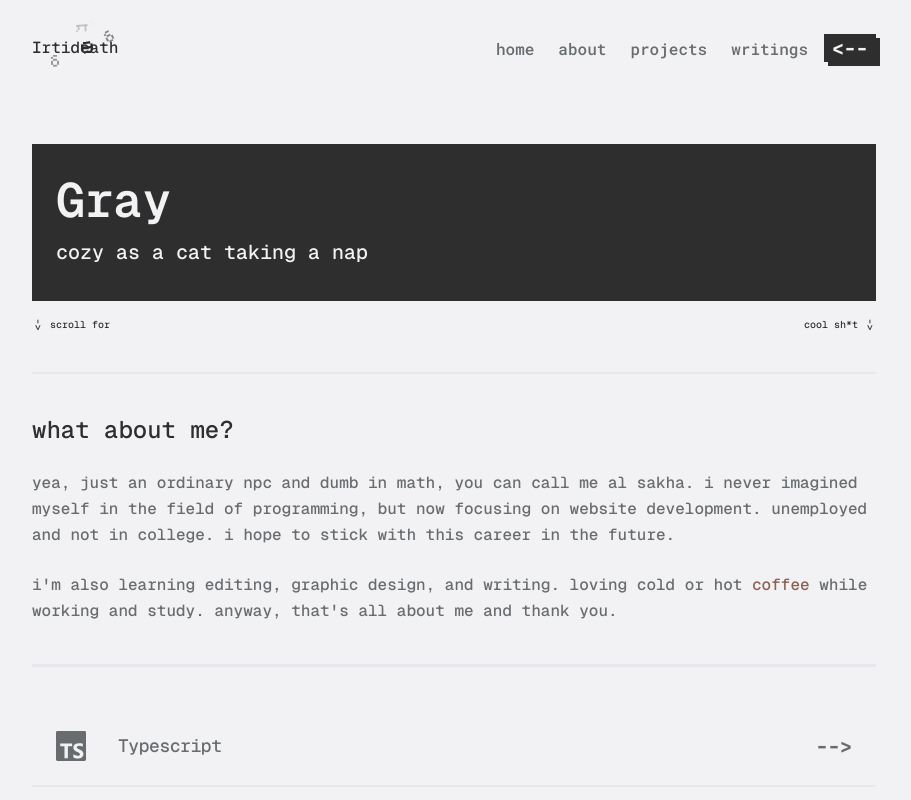
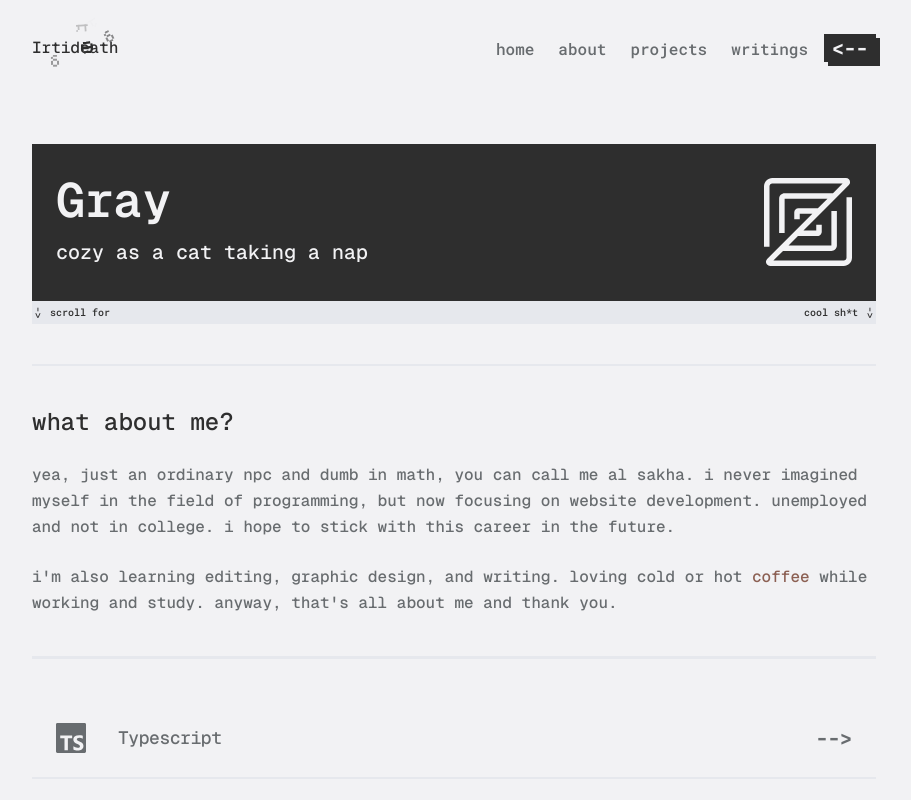
Before and after one commit to IRTIDEATH/Al-Sakha, a Next.js app: page / in a window 1280 px wide. Shown: the top 800 px of the page, without its empty margins (186-1097 px from the left). Built offline with nearby package versions, Linux system fonts and the light colour scheme.

Commit message:
Update adding zed logo on hero section

```diff
--- a/app/page.tsx
+++ b/app/page.tsx
@@ -11,12 +11,14 @@ const Page = () => {
     <>
       <main className="mt-12">
         <HeroSection />
-        <div className="mt-4 flex select-none items-center justify-between font-medium text-[8px] sm:text-[10px]">
+        <div className="flex select-none items-center justify-between bg-suram py-1 font-medium font-roboto text-[8px] sm:text-[10px]">
           <span>
-            <span className="inline-block rotate-90">{"->"}</span> scroll for
+            <span className="inline-block rotate-90 font-geist">{"->"}</span>{" "}
+            scroll for
           </span>
           <span>
-            cool sh*t <span className="inline-block rotate-90">{"->"}</span>
+            cool sh*t{" "}
+            <span className="inline-block rotate-90 font-geist">{"->"}</span>
           </span>
         </div>
         <Divider />
--- a/components/pages/home/hero-section.tsx
+++ b/components/pages/home/hero-section.tsx
@@ -1,16 +1,18 @@
 "use client";
 
-import dynamic from "next/dynamic";
 import Image from "next/image";
 
 const Cursor = dynamic(() => import("@/components/animate-cursor"), {
   ssr: false,
 });
 
+import dynamic from "next/dynamic";
+
 const HeroSection = () => {
   return (
     <section className="bg-foreground px-6 py-8">
-      <div className="flex flex-col items-start space-y-3">
+      <div className="flex items-center justify-between">
+        <div className="flex max-w-lg flex-col items-start gap-3">
           <h1 className="font-semibold text-5xl text-background">
             <Cursor
               attachToParent
@@ -39,6 +41,41 @@ const HeroSection = () => {
             cozy as a cat taking a nap
           </p>
         </div>
+        <svg
+          width="96"
+          height="96"
+          viewBox="0 0 96 96"
+          fill="none"
+          xmlns="http://www.w3.org/2000/svg"
+          className="hidden size-22 sm:flex"
+        >
+          <g clip-path="url(#clip0_98_8)">
+            <mask
+              id="mask0_98_8"
+              maskUnits="userSpaceOnUse"
+              x="0"
+              y="0"
+              width="96"
+              height="96"
+            >
+              <path d="M0 0H96V96H0V0Z" fill="white" />
+            </mask>
+            <g mask="url(#mask0_98_8)">
+              <path
+                fillRule="evenodd"
+                clipRule="evenodd"
+                d="M9 6C8.20435 6 7.44129 6.31607 6.87868 6.87868C6.31607 7.44129 6 8.20435 6 9V75H0V9C0 6.61305 0.948212 4.32387 2.63604 2.63604C4.32387 0.948212 6.61305 0 9 0L89.379 0C93.388 0 95.395 4.847 92.561 7.682L43.055 57.187H57V51H63V58.688C63 59.8815 62.5259 61.0261 61.682 61.87C60.8381 62.7139 59.6935 63.188 58.5 63.188H37.055L26.743 73.5H73.5V36H79.5V73.5C79.5 75.0913 78.8679 76.6174 77.7426 77.7426C76.6174 78.8679 75.0913 79.5 73.5 79.5H20.743L10.243 90H87C87.7956 90 88.5587 89.6839 89.1213 89.1213C89.6839 88.5587 90 87.7956 90 87V21H96V87C96 89.3869 95.0518 91.6761 93.364 93.364C91.6761 95.0518 89.3869 96 87 96H6.621C2.612 96 0.605 91.153 3.439 88.318L52.757 39H39V45H33V37.5C33 36.3065 33.4741 35.1619 34.318 34.318C35.1619 33.4741 36.3065 33 37.5 33H58.757L69.257 22.5H22.5V60H16.5V22.5C16.5 20.9087 17.1321 19.3826 18.2574 18.2574C19.3826 17.1321 20.9087 16.5 22.5 16.5H75.257L85.757 6H9Z"
+                fill="#F2F2F4"
+              />
+            </g>
+          </g>
+          <defs>
+            <clipPath id="clip0_98_8">
+              <rect width="96" height="96" fill="white" />
+            </clipPath>
+          </defs>
+        </svg>
+      </div>
     </section>
   );
 };
```
Lines whose indentation alone changed are shown as unchanged.
